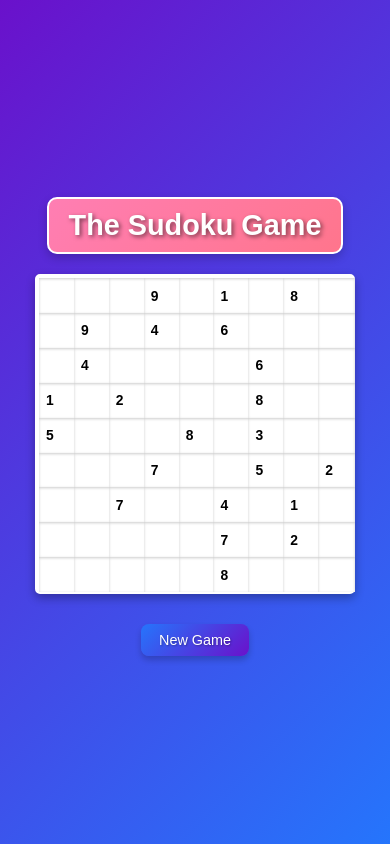
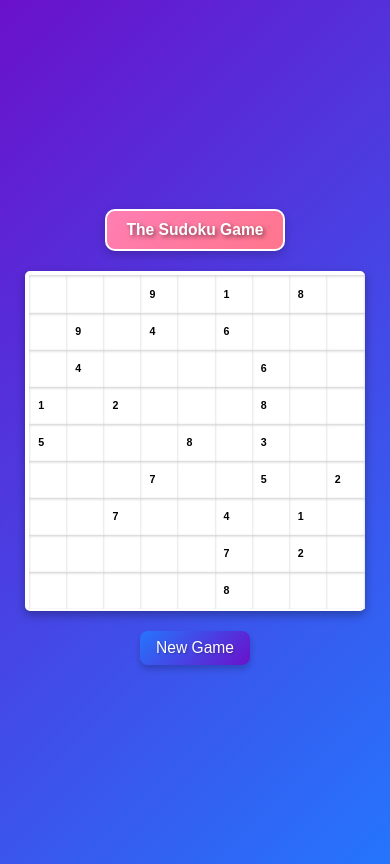
Before and after one commit to Satyam4755/Sudoku-Game, a plain HTML site: page index.html in a window 390 px wide. Drawn offline with Linux system fonts and the light colour scheme.

Commit message:
Update index.html

```diff
--- a/index.html
+++ b/index.html
@@ -17,10 +17,11 @@
             background: linear-gradient(135deg, #6a11cb, #2575fc);
             color: white;
             text-align: center;
+            padding: 10px;
         }
 
         h1 {
-            font-size: 2.5rem;
+            font-size: 5vmin;
             margin-bottom: 20px;
             text-shadow: 2px 2px 4px rgba(0, 0, 0, 0.5);
             color: white;
@@ -61,8 +62,8 @@
             grid-template-columns: repeat(9, 1fr);
             grid-template-rows: repeat(9, 1fr);
             gap: 2px;
-            width: 80vmin;
-            height: 80vmin;
+            width: 90vmin; /* Dynamically adjust grid size */
+            height: 90vmin; /* Match width for a square */
             border: 4px solid white;
             background-color: #fff;
             box-shadow: 0 4px 10px rgba(0, 0, 0, 0.3);
@@ -73,7 +74,7 @@
             width: 100%;
             height: 100%;
             text-align: center;
-            font-size: calc(1.5vmin + 0.5rem);
+            font-size: calc(2vmin + 0.5rem); /* Responsive font size */
             font-weight: bold;
             border: none;
             background-color: #f9f9f9;
@@ -94,12 +95,14 @@
 
         .buttons {
             margin-top: 20px;
+            display: flex;
+            justify-content: center;
+            gap: 15px;
         }
 
         .button {
-            padding: 12px 25px;
-            margin: 10px;
-            font-size: 1rem;
+            padding: 10px 20px;
+            font-size: 3vmin; /* Dynamically scale button size */
             border: none;
             cursor: pointer;
             border-radius: 8px;
@@ -122,13 +125,26 @@
         }
 
         @media (max-width: 600px) {
+            body {
+                padding: 10px;
+            }
+
             h1 {
-                font-size: 1.8rem;
+                font-size: 4vmin;
             }
 
             .button {
-                font-size: 0.9rem;
-                padding: 8px 18px;
+                font-size: 4vmin;
+                padding: 8px 16px;
+            }
+
+            #Dabba {
+                width: 85vmin;
+                height: 85vmin;
+            }
+
+            .cell {
+                font-size: calc(1.5vmin + 0.3rem);
             }
         }
     </style>
```
